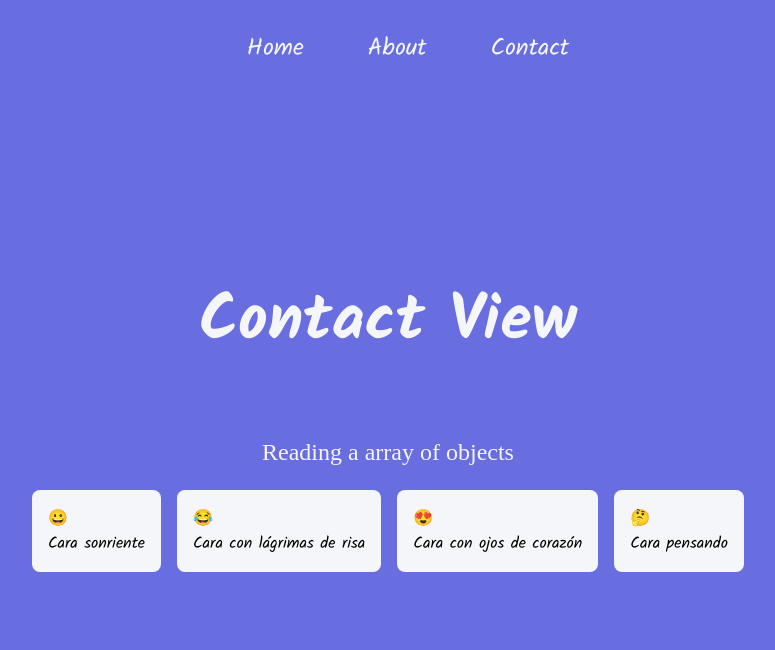
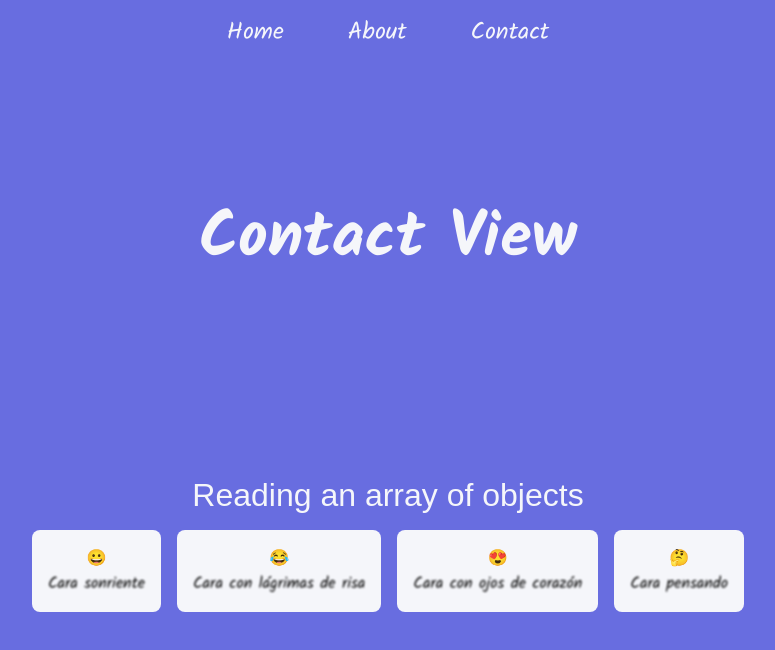
Before and after one commit to Georgerozo18/simple-react-router-dom-navigation, a React (Vite) app: page /contact in a window 1280 px wide. Shown: the top 650 px of the page, without its empty margins (252-1027 px from the left). Built offline with nearby package versions, Linux system fonts and the light colour scheme.

Commit message:
adding animations

```diff
--- a/package.json
+++ b/package.json
@@ -3,7 +3,6 @@
   "private": true,
   "version": "0.0.0",
   "type": "module",
-  "homepage": "https://Georgerozo18.github.io/simple-react-router-dom-navigation",
   "scripts": {
     "start": "vite",
     "build": "vite build",
--- a/src/index.css
+++ b/src/index.css
@@ -1,5 +1,10 @@
+* {
+  margin: 0;
+  padding: 0;
+  box-sizing: border-box;
+}
+
 body {
-  margin: 0;
   display: grid;
   place-items: center;
   width: 100%;
@@ -43,11 +48,12 @@ li {
 
 .pageContainer {
   display: grid;
-  place-items: center;
   width: 100vw;
   height: 100vh;
+  justify-items: center;
   align-items: start;
-  align-content: center;
+  justify-content: center;
+  align-content: space-evenly;
 }
 
 .homePage {
@@ -62,6 +68,12 @@ li {
   background-color: #686de0;
 }
 
+.arrayExampleSection {
+  display: grid;
+  row-gap: 1em;
+  justify-items: center;
+}
+
 .contactCardContainer {
   display: grid;
   grid-auto-flow: column;
@@ -73,11 +85,34 @@ li {
   border-radius: 0.5em;
   padding: 1em;
   font-family: "Kalam", cursive;
+  transition: all 0.3s;
+  z-index: 1;
+  display: grid;
+}
+
+.contactCard span {
+  text-align: center;
+}
+
+.contactCard p {
+  filter: blur(1px)
+}
+
+.contactCard:hover p {
+  filter: blur(0px);
+}
+
+.contactCard:hover {
+  transform: scale(1.2);
+  margin: 0 1.5em;
+  cursor: pointer;
+  z-index: 10;
 }
 
 .contactParagraph {
   color: #f5f6fa;
-  font-size: 1.5em;
+  font-size: 2em;
+  font-family: Arial, Helvetica, sans-serif;
 }
 
 .contactCard p {
--- a/src/pages/Contact.jsx
+++ b/src/pages/Contact.jsx
@@ -20,7 +20,8 @@ export const Contact = () => {
     return (
         <div className="contactPage pageContainer">
             <h1>Contact View</h1>
-            <p className="contactParagraph">Reading a array of objects</p>
+            <section className="arrayExampleSection">
+                <p className="contactParagraph">Reading an array of objects</p>
                 <div className="contactCardContainer">
                     {emojis.map((emoji, index) => (
                         <div key={index} className="contactCard">
@@ -31,6 +32,7 @@ export const Contact = () => {
                         </div>
                     ))}
                 </div>
+            </section>
         </div>
     )
 }
--- a/vite.config.js
+++ b/vite.config.js
@@ -4,5 +4,5 @@ import react from '@vitejs/plugin-react'
 // https://vitejs.dev/config/
 export default defineConfig({
   plugins: [react()],
-  base: 'https://Georgerozo18.github.io/simple-react-router-dom-navigation/'
+  base: '/'
 })
```
Lines whose indentation alone changed are shown as unchanged.
